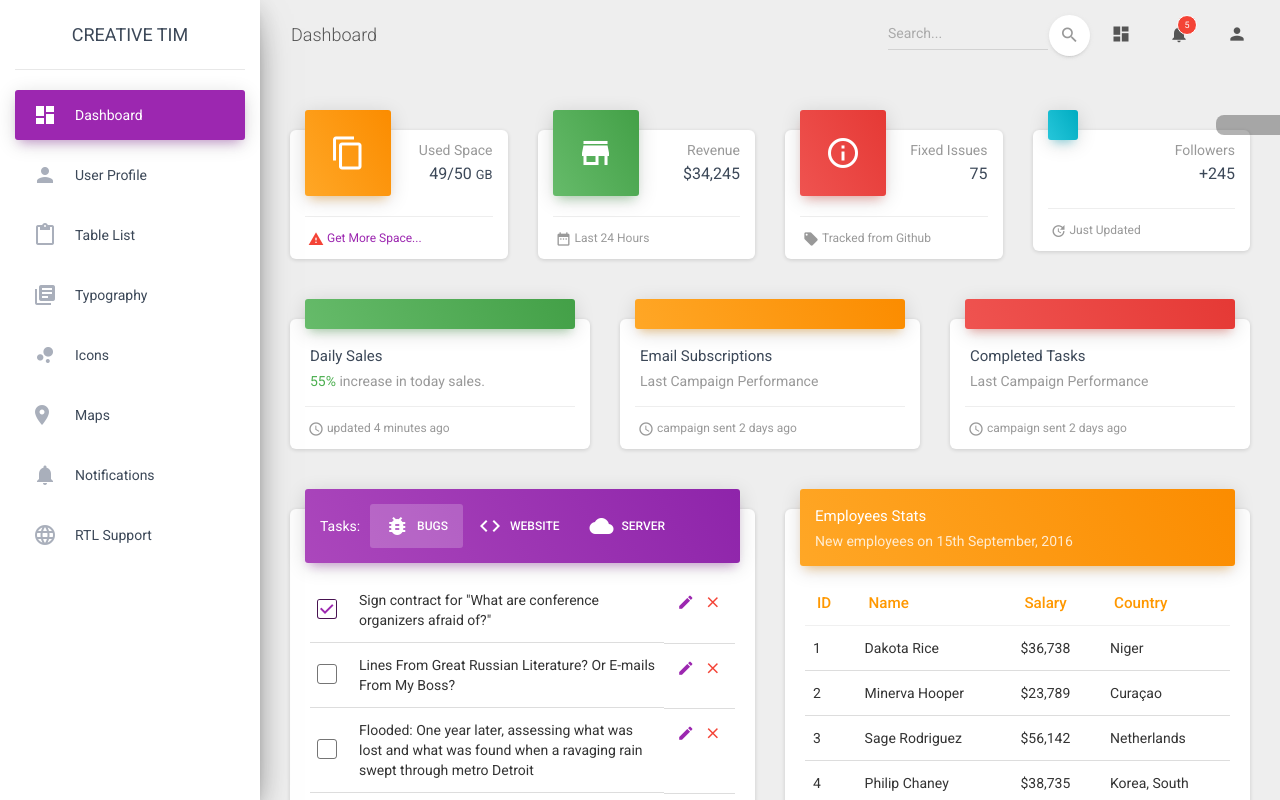
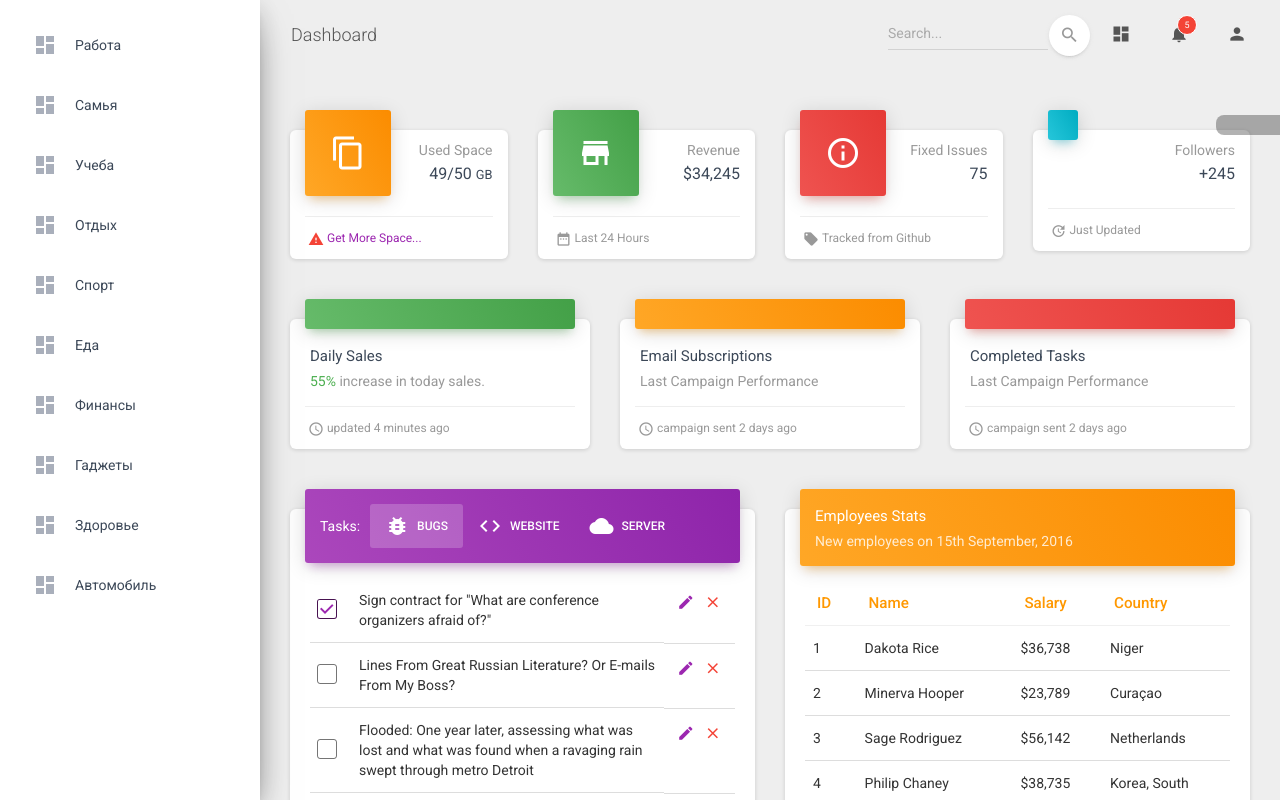
Before and after one commit to BlackHarold/todo_angular, an Angular app: page / in a window 1280 px wide. Shown: the top 800 px of the page. Built offline with nearby package versions, Linux system fonts and the light colour scheme; some icons are missing.

Commit message:
*ngFor dynamic categories
fix


fix


fix

```diff
--- a/src/app/data/TestData.ts
+++ b/src/app/data/TestData.ts
@@ -16,14 +16,12 @@ export class TestData {
     {id: 10, title: 'Автомобиль'},
   ];
 
-
   static priorities: Priority[] = [
     {id: 1, title: 'Низкий', color: '#fff371'},
     {id: 2, title: 'Средний', color: '#ff8b5e'},
     {id: 3, title: 'Высокий', color: '#fc5656'},
     {id: 4, title: 'Наивысший', color: '#ff1616'},
   ];
-
 
   static tasks: Task[] = [
     {
--- a/src/app/model/Task.ts
+++ b/src/app/model/Task.ts
@@ -9,7 +9,6 @@ export class Task {
   category?: Category;
   date?: Date;
 
-
   constructor(id: number, title: string, completed: boolean, priority?: Priority, category?: Category, date?: Date) {
     this.id = id;
     this.title = title;
--- a/src/app/views/categories/categories.component.html
+++ b/src/app/views/categories/categories.component.html
@@ -1,68 +1,12 @@
 <div class="sidebar" data-color="purple" data-background-color="white" data-image="../assets/img/sidebar-1.jpg">
-  <!--
-    Tip 1: You can change the color of the sidebar using: data-color="purple | azure | green | orange | danger"
-
-    Tip 2: you can also add an image using data-image tag
--->
-  <div class="logo"><a href="http://www.creative-tim.com" class="simple-text logo-normal">
-    Creative Tim
-  </a></div>
   <div class="sidebar-wrapper">
     <ul class="nav">
-      <li class="nav-item active  ">
+      <li class="nav-item" *ngFor="let categories of categories">
         <a class="nav-link" href="./dashboard.html">
           <i class="material-icons">dashboard</i>
-          <p>Dashboard</p>
+          <p>{{categories.title}}</p>
         </a>
       </li>
-      <li class="nav-item ">
-        <a class="nav-link" href="./user.html">
-          <i class="material-icons">person</i>
-          <p>User Profile</p>
-        </a>
-      </li>
-      <li class="nav-item ">
-        <a class="nav-link" href="./tables.html">
-          <i class="material-icons">content_paste</i>
-          <p>Table List</p>
-        </a>
-      </li>
-      <li class="nav-item ">
-        <a class="nav-link" href="./typography.html">
-          <i class="material-icons">library_books</i>
-          <p>Typography</p>
-        </a>
-      </li>
-      <li class="nav-item ">
-        <a class="nav-link" href="./icons.html">
-          <i class="material-icons">bubble_chart</i>
-          <p>Icons</p>
-        </a>
-      </li>
-      <li class="nav-item ">
-        <a class="nav-link" href="./map.html">
-          <i class="material-icons">location_ons</i>
-          <p>Maps</p>
-        </a>
-      </li>
-      <li class="nav-item ">
-        <a class="nav-link" href="./notifications.html">
-          <i class="material-icons">notifications</i>
-          <p>Notifications</p>
-        </a>
-      </li>
-      <li class="nav-item ">
-        <a class="nav-link" href="./rtl.html">
-          <i class="material-icons">language</i>
-          <p>RTL Support</p>
-        </a>
-      </li>
-<!--      <li class="nav-item active-pro ">-->
-<!--        <a class="nav-link" href="./upgrade.html">-->
-<!--          <i class="material-icons">unarchive</i>-->
-<!--          <p>Upgrade to PRO</p>-->
-<!--        </a>-->
-<!--      </li>-->
     </ul>
   </div>
 </div>
```
